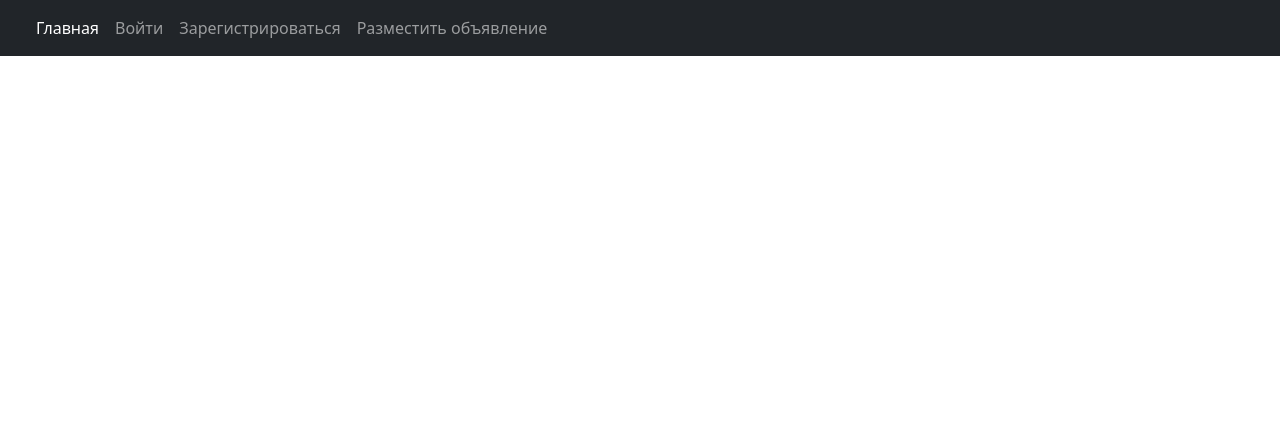
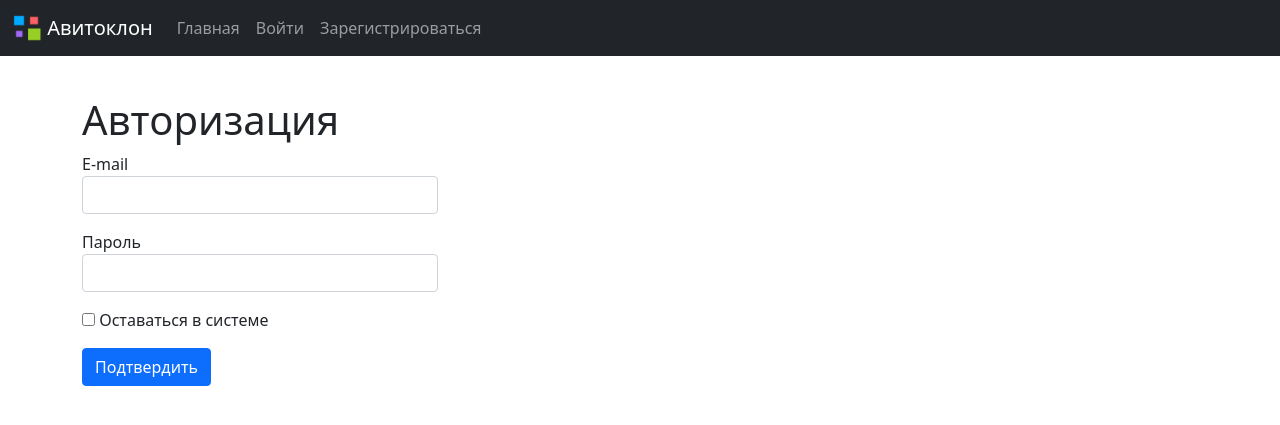
Before and after one commit to SashaPotapov/avito_clone, a Flask app: page /auth/login in a window 1280 px wide. Shown: the top 425 px of the page. Run offline with Flask 2, Linux system fonts and the light colour scheme; some libraries are stand-ins or nearby versions.

Commit message:
Added templates for login and reqistration

```diff
--- a/app/auth/forms.py
+++ b/app/auth/forms.py
@@ -5,24 +5,23 @@ from wtforms import ValidationError
 from ..models import User
 
 class LoginForm(FlaskForm):
-    email = StringField('E-mail', validators=[DataRequired(), Length(1, 64), Email()])
-    password = PasswordField('Введите пароль', validators=[DataRequired()])
+    email = StringField('E-mail', validators=[DataRequired(), Length(1, 64), Email()], render_kw={'class': 'form-control'})
+    password = PasswordField('Пароль', validators=[DataRequired()], render_kw={'class': 'form-control'})
     remember_me = BooleanField('Оставаться в системе')
-    submit = SubmitField('Подтвердить')
+    submit = SubmitField('Подтвердить', render_kw={'class': 'btn btn-primary'})
 
 class RegForm(FlaskForm):
-    email = StringField('E-mail', validators=[DataRequired(), Length(1, 64), Email()])
-    fname = StringField('Введите ваше имя, которое будет видно другим пользователям',
+    email = StringField('E-mail*', validators=[DataRequired(), Length(1, 64), Email()], render_kw={'class': 'form-control'})
+    fname = StringField('Введите ваше имя, которое будет видно другим пользователям*',
         validators=[DataRequired(), Length(2, 64),
                     Regexp('^[А-Яа-я]+$', 0,
-                            'Имя может содержать только буквы русского алфавита.')])
-    lname = StringField('Введите вашу фамилию (опционально)', validators=[Length(2, 64),
+                            'Имя может содержать только буквы русского алфавита.')], render_kw={'class': 'form-control'})
+    lname = StringField('Введите вашу фамилию', validators=[Length(2, 64),
         Regexp('^[А-Яа-я]+$', 0,
-                'Фамилия может содержать только буквы русского алфавита.')])
-    password = PasswordField('Введите пароль', validators=[DataRequired(), Length(8, 64),
-        EqualTo('pass_conf', message='Пароли не совпадают.')])
-    pass_conf = PasswordField('Повторите пароль', validators=[DataRequired()])
-    submit = SubmitField('Зарегистрироваться')
+                'Фамилия может содержать только буквы русского алфавита.')], render_kw={'class': 'form-control'})
+    password = PasswordField('Введите пароль*', validators=[DataRequired(), Length(8, 64)], render_kw={'class': 'form-control'})
+    pass_conf = PasswordField('Повторите пароль*', validators=[DataRequired(), EqualTo('password', message='Пароли не совпадают.')], render_kw={'class': 'form-control'})
+    submit = SubmitField('Зарегистрироваться', render_kw={'class': 'btn btn-primary'})
 
     def validate_email(self, field):
         if User.query.filter_by(email=field.data).first():
--- a/app/auth/views.py
+++ b/app/auth/views.py
@@ -32,7 +32,7 @@ def logout():
 def registration():
     form = RegForm()
     if form.validate_on_submit():
-        user = User(email=form.email.data,
+        user = User(email = form.email.data,
                     name=f'{form.fname.data} {form.lname.data}',
                     password=form.password.data)
         db.session.add(user)
--- a/app/templates/auth/login.html
+++ b/app/templates/auth/login.html
@@ -1 +1,36 @@
 {% extends 'base.html' %}
+
+{% block page_content %}
+    <h1>Авторизация</h1>
+    <div class="row">
+        <div class="col-4">
+            {% with messages = get_flashed_messages() %}
+                {% if messages %}
+                    <div class="alert alert-warning" role="alert">
+                        {% for message in messages %}
+                            {{ message }}<br>
+                        {% endfor %}
+                    </div>
+                {% endif %}
+            {% endwith %}
+            <form action="{{ url_for('auth.login') }}" method="POST">
+                {{ form.hidden_tag() }}
+                <div class="mb-3">
+                    {{ form.email.label }}
+                    {{ form.email() }}
+                </div>
+                <div class="mb-3">
+                    {{ form.password.label}}
+                    {{ form.password() }}
+                </div>
+                <div class="mb-3">
+                    {{ form.remember_me() }}
+                    {{ form.remember_me.label }}
+                </div>
+                {{ form.submit() }}
+            </form>
+        </div>
+        <div class="col-8">
+
+        </div>
+{% endblock page_content %}
--- a/app/templates/base.html
+++ b/app/templates/base.html
@@ -5,29 +5,39 @@
     <meta http-equiv="X-UA-Compatible" content="IE=edge">
     <meta name="viewport" content="width=device-width, initial-scale=1.0">
     <link href="https://cdn.jsdelivr.net/npm/bootstrap@5.0.1/dist/css/bootstrap.min.css" rel="stylesheet" integrity="sha384-+0n0xVW2eSR5OomGNYDnhzAbDsOXxcvSN1TPprVMTNDbiYZCxYbOOl7+AMvyTG2x" crossorigin="anonymous">
+    <link type="image/png" sizes="32x32" rel="icon" href="/static/favicon.ico">
     <title>{{ title }}</title>
 </head>
 <body>
     <nav class="navbar fixed-top navbar-expand-lg navbar-dark bg-dark">
         <div class="container-fluid">
-            <a class="navbar-brand mb-0 h1" href="{{ url_for('main.index') }}">{{ title }}</a>
+            <a class="navbar-brand mb-0 h1" href="{{ url_for('main.index') }}">
+                <img src="/static/favicon.ico" alt="" width="30" height="28" class="d-inline-block align-text-top">
+                Авитоклон
+            </a>
             <button class="navbar-toggler" type="button" data-bs-toggle="collapse" data-bs-target="#navbarNav" aria-controls="navbarContent" aria-expanded="false" aria-label="Toggle navigation">
                 <span class="navbar-toggler-icon"></span>
             </button>
             <div class="collapse navbar-collapse" id="navbarNav">
                 <ul class="navbar-nav">
                 <li class="nav-item">
-                    <a class="nav-link active" aria-current="page" href="{{ url_for('main.index') }}">Главная</a>
+                    <a class="nav-link" aria-current="page" href="{{ url_for('main.index') }}">Главная</a>
                 </li>
-                <li class="nav-item">
-                    <a class="nav-link" href="#">Войти</a>
-                </li>
-                <li class="nav-item">
-                    <a class="nav-link" href="#">Зарегистрироваться</a>
-                </li>
-                <li class="nav-item">
-                    <a class="nav-link" href="#">Разместить объявление</a>
+                {% if not current_user.is_authenticated %}
+                    <li class="nav-item">
+                        <a class="nav-link" href="{{ url_for('auth.login') }}">Войти</a>
                     </li>
+                    <li class="nav-item">
+                        <a class="nav-link" href="{{ url_for('auth.registration') }}">Зарегистрироваться</a>
+                    </li>
+                {% else %}
+                    <li class="nav-item">
+                        <a class="nav-link" href="">Ваши объявления</a>
+                    </li>
+                    <li class="nav-item">
+                        <a class="nav-link" href="">Разместить объявление</a>
+                    </li>
+                {% endif %}
                 </ul>
             </div>
         </div>
```
Also changed, not shown: app/templates/auth/registration.html (+41 -0 lines), 1 other file.
